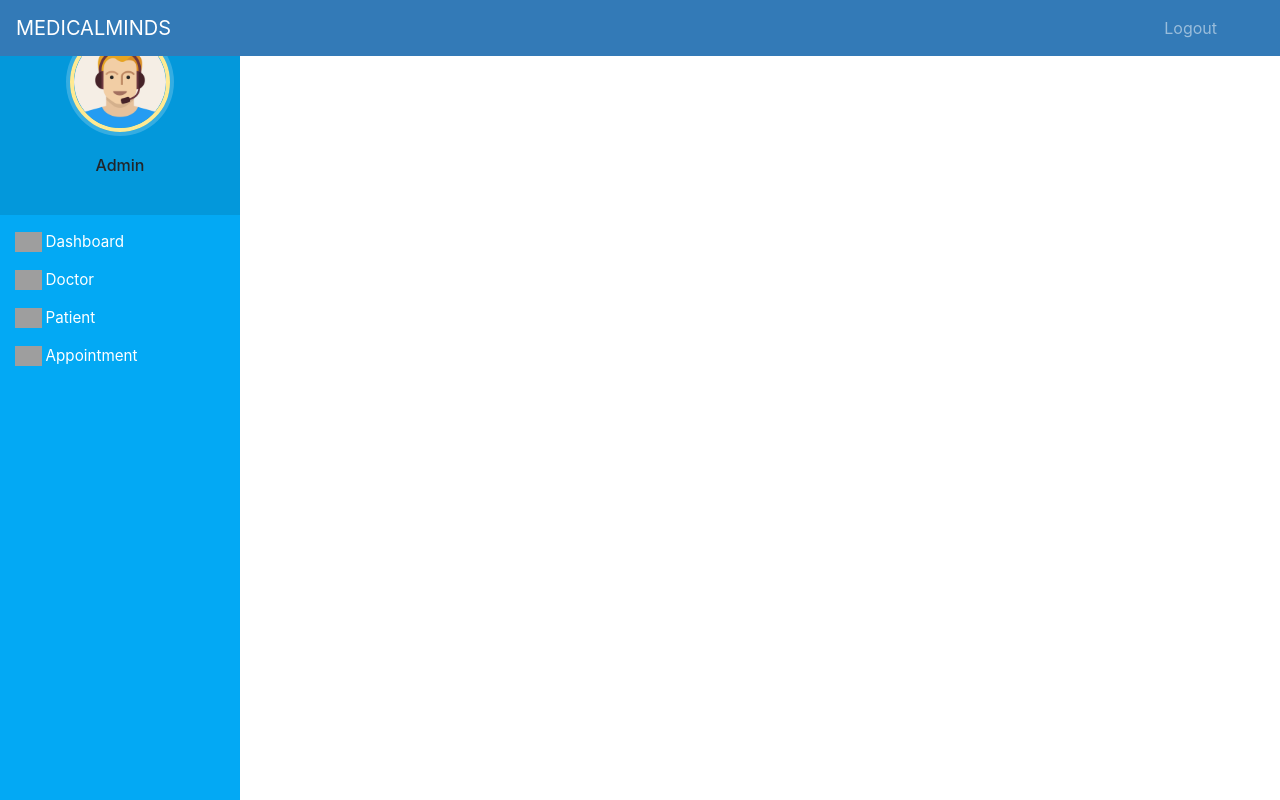
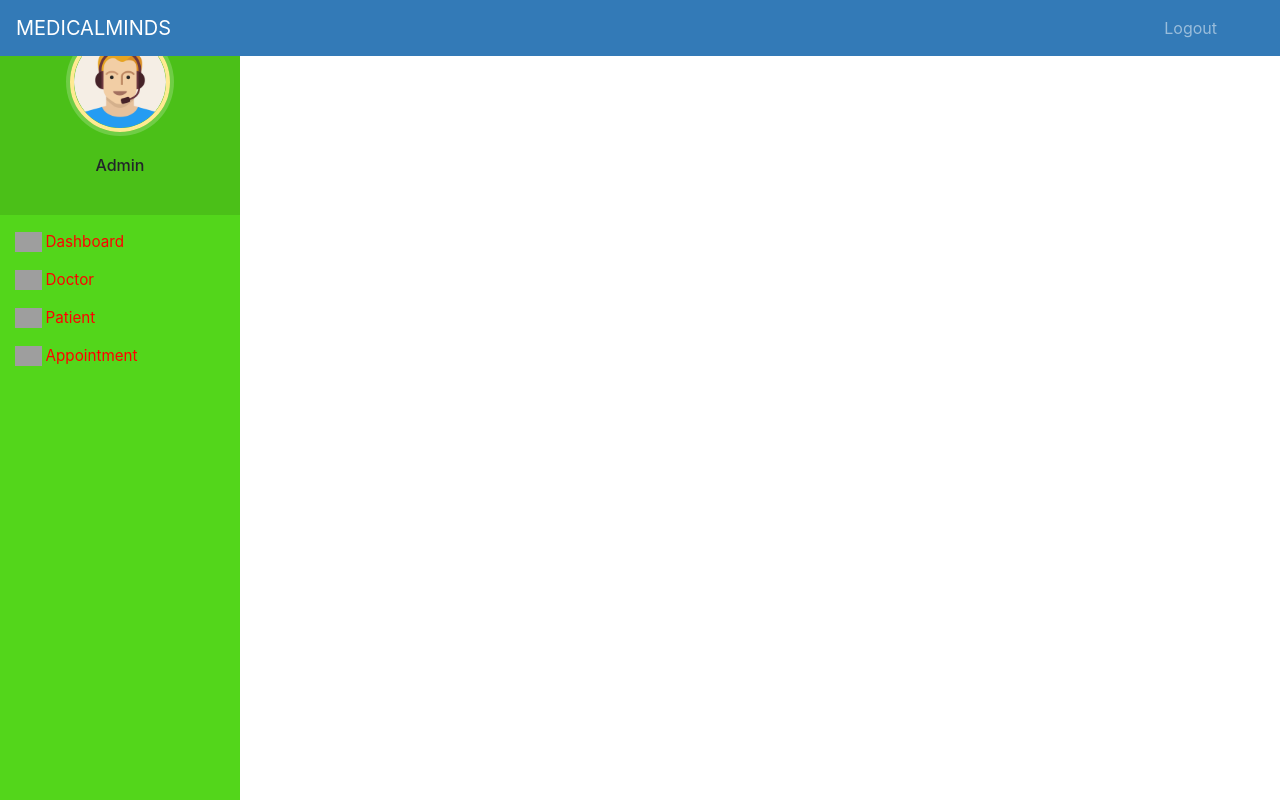
Before and after one commit to ShaanAgarwal/Healthcare-Advisory, a Django app: template templates/hospital/admin_base.html in a window 1280 px wide. Run offline with Django 3.2, Linux system fonts and the light colour scheme; the template is opened without the code that fills it, so the values that code supplies are empty; some libraries are stand-ins or nearby versions; grey boxes are pictures that could not be loaded.

Commit message:
twelveth commit

```diff
--- a/templates/hospital/admin_add_appointment.html
+++ b/templates/hospital/admin_add_appointment.html
@@ -11,7 +11,7 @@
 		.note {
 		text-align: center;
 		height: 80px;
-			background: -webkit-linear-gradient(left, #0072ff, #8811c5);
+		background: -webkit-linear-gradient(left, #00ff2a, #7EBF80);
 		color: #fff;
 		font-weight: bold;
 		line-height: 80px;
@@ -33,7 +33,7 @@
 			padding: 1%;
 			width: 20%;
 			cursor: pointer;
-			background: #0062cc;
+			background: #19ea8f;
 			color: #fff;
 		}
 
--- a/templates/hospital/admin_add_doctor.html
+++ b/templates/hospital/admin_add_doctor.html
@@ -9,7 +9,7 @@
 		.note {
 			text-align: center;
 			height: 80px;
-			background: -webkit-linear-gradient(left, #0072ff, #8811c5);
+			background: -webkit-linear-gradient(left, #80C490, #B9E8BB);
 			color: #fff;
 			font-weight: bold;
 			line-height: 80px;
@@ -31,7 +31,7 @@
 			padding: 1%;
 			width: 20%;
 			cursor: pointer;
-			background: #0062cc;
+			background: #80C490;
 			color: #fff;
 		}
 
--- a/templates/hospital/admin_add_patient.html
+++ b/templates/hospital/admin_add_patient.html
@@ -9,7 +9,7 @@
 		.note {
 			text-align: center;
 			height: 80px;
-			background: -webkit-linear-gradient(left, #0072ff, #8811c5);
+			background: -webkit-linear-gradient(left, #22ff00, #11c553);
 			color: #fff;
 			font-weight: bold;
 			line-height: 80px;
@@ -31,7 +31,7 @@
 			padding: 1%;
 			width: 20%;
 			cursor: pointer;
-			background: #0062cc;
+			background: #00cc74;
 			color: #fff;
 		}
 
--- a/templates/hospital/admin_base.html
+++ b/templates/hospital/admin_base.html
@@ -60,7 +60,7 @@
 			}
 
 			.fa-facebook {
-				background: #3b5998;
+				background: #3b9844;
 				color: white;
 				margin-top: 30px;
 			}
@@ -71,7 +71,7 @@
 			}
 
 			.fa-twitter {
-				background: #55acee;
+				background: #55ee62;
 				color: white;
 			}
 
@@ -93,7 +93,7 @@
 			}
 
 			.menu {
-				background: #03a9f4;
+				background: #53d61b;
 				height: 100vh;
 				width: 240px;
 				position: fixed;
@@ -168,23 +168,23 @@
 			</header>
 			<ul>
 				<li tabindex="0" class="icon-dashboard">
-					<a style="color: white; text-decoration: none" href="/admin-dashboard"
+					<a style="color: red; text-decoration: none" href="/admin-dashboard"
 						><span>Dashboard</span></a
 					>
 				</li>
 				<li tabindex="0" class="icon-customers">
-					<a style="color: white; text-decoration: none" href="/admin-doctor"
+					<a style="color: red; text-decoration: none" href="/admin-doctor"
 						><span>Doctor</span></a
 					>
 				</li>
 				<li tabindex="0" class="icon-users">
-					<a style="color: white; text-decoration: none" href="/admin-patient"
+					<a style="color: red; text-decoration: none" href="/admin-patient"
 						><span>Patient</span></a
 					>
 				</li>
 				<li tabindex="0" class="icon-calendar">
 					<a
-						style="color: white; text-decoration: none"
+						style="color: red; text-decoration: none"
 						href="/admin-appointment"
 						><span>Appointment</span></a
 					>
```
Also changed, not shown: db.sqlite3. Lines whose indentation alone changed are shown as unchanged.
